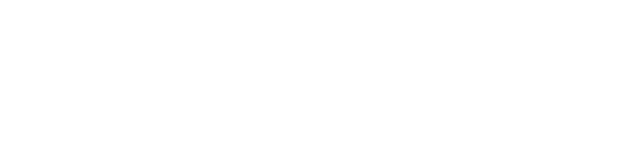
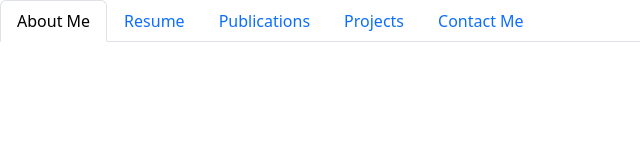
Before and after one commit to ladyrayrays/ladyrayrays.github-io, a plain HTML site: page index.html in a window 1280 px wide. Shown: the whole page, without its empty margins (0-640 px from the left). Drawn offline with nearby package versions, Linux system fonts and the light colour scheme.

Commit message:
Update index.html

```diff
--- a/index.html
+++ b/index.html
@@ -3,9 +3,31 @@
     <head>
         <meta charset="utf-8" />
         <meta name="viewport" content="width=device-width, initial-scale=1, shrink-to-fit=no" />
-        <meta name="Bri Cochran's" content="CS766 Project" />
-        <title>Brianna Cochran</title>
+        <meta name="Bri Cochran's" content="Personal Website" />
+        <title>Bri Cochran</title>
 
         <!-- Core theme CSS (includes Bootstrap)-->
         <link href="style.css" rel="stylesheet" />
-    </head>
+        <link href="https://cdn.jsdelivr.net/npm/bootstrap@5.3.2/dist/css/bootstrap.min.css" rel="stylesheet" integrity="sha384-T3c6CoIi6uLrA9TneNEoa7RxnatzjcDSCmG1MXxSR1GAsXEV/Dwwykc2MPK8M2HN" crossorigin="anonymous">
+  </head>
+  <Body>
+    <ul class="nav nav-tabs">
+        <li class="nav-item">
+          <a class="nav-link active" aria-current="page" href="#">About Me</a>
+        </li>
+        <li class="nav-item">
+          <a class="nav-link" href="#">Resume</a>
+        </li>
+        <li class="nav-item">
+          <a class="nav-link" href="#">Publications</a>
+        </li>
+        <li class="nav-item">
+            <a class="nav-link" href="#">Projects</a>
+        </li>
+        <li class="nav-item">
+            <a class="nav-link" href="#">Contact Me </a>
+        </li>
+      </ul>
+  </Body>
+
+  </html>
```
